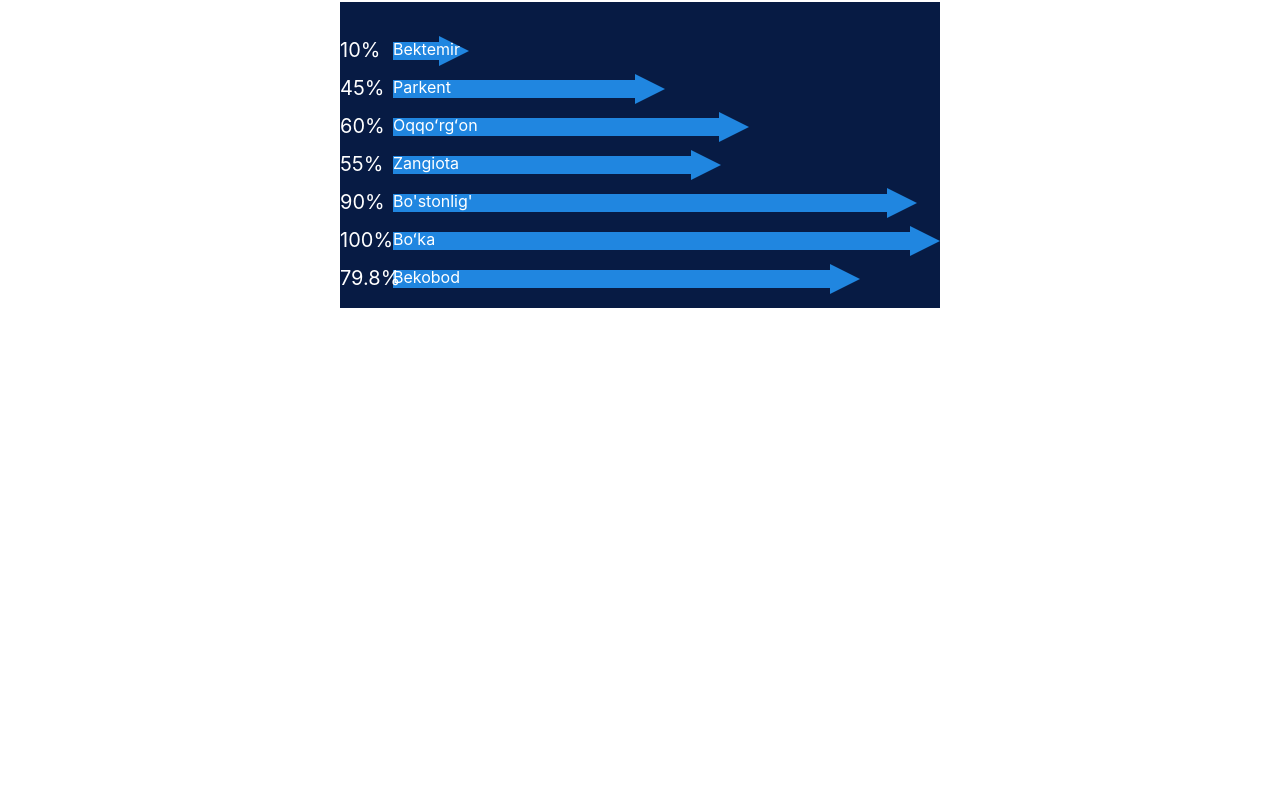
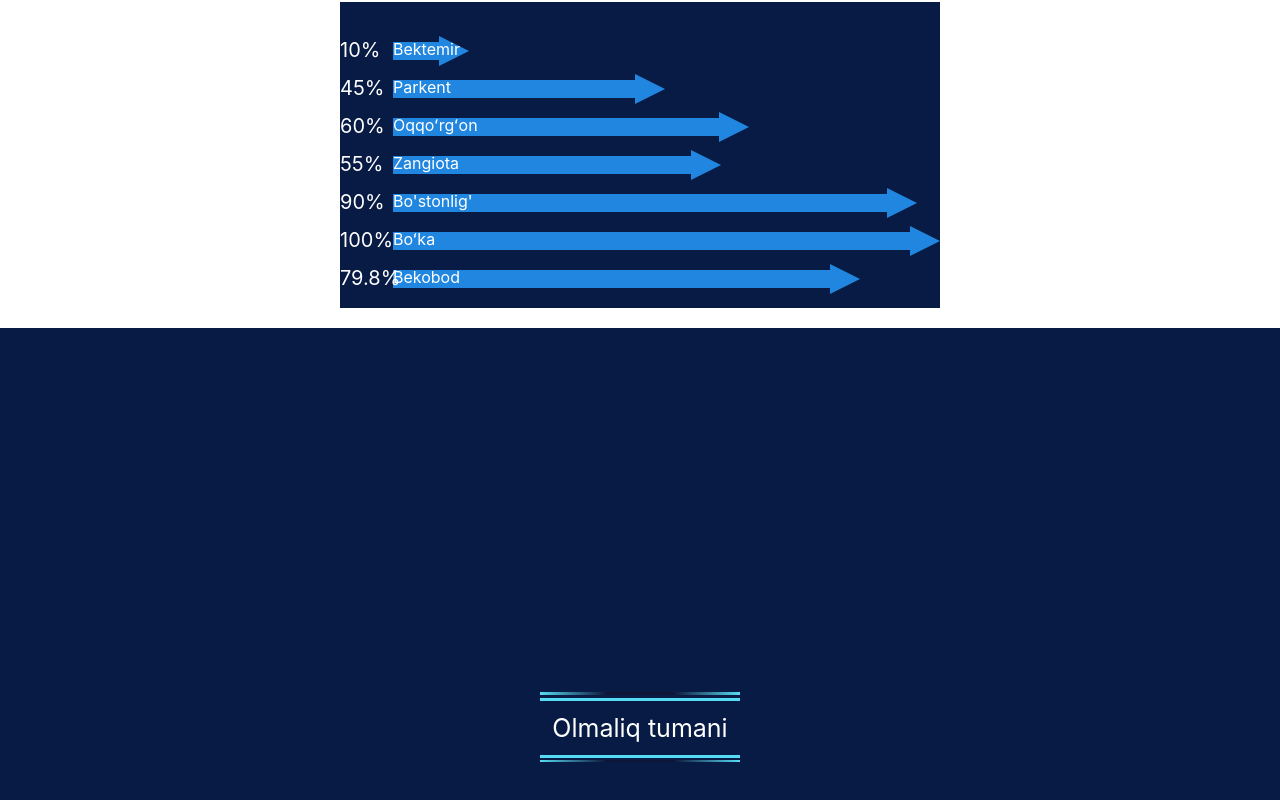
Before and after one commit to DiyorbekOrtiqov/buttom, a React (Create React App) app: page / in a window 1280 px wide. Shown: the part 1338-2138 px from the top of the page. Before the commit the page ends 1666 px from the top, so only its background shows below. Built offline with nearby package versions, Linux system fonts and the light colour scheme; a web font is replaced by a local one.

Commit message:
line bottom tugatildi

```diff
--- a/src/App.js
+++ b/src/App.js
@@ -2,6 +2,7 @@ import "./App.css";
 import Task1 from "./components/Task Azimjon aka/Task1";
 import NewChart from "./components/Nurilllo  aka/NewChart"
 import Data from "./components/Nurilllo  aka/Data";
+import Bottom from "./components/newTask/bottom"
 
 
 
@@ -10,6 +11,7 @@ function App() {
     <>
     <Task1/>
     <Data/>
+    <Bottom/>
     </>
   )
 }
--- a/src/components/Task Azimjon aka/main.css
+++ b/src/components/Task Azimjon aka/main.css
@@ -8,7 +8,6 @@
     background-color: #071b44;
     min-height: 100vh;
     display: flex;
-    flex-direction: column;
     align-items: center;
     justify-content: center;
 
--- /dev/null
+++ b/src/components/newTask/bottom.jsx
@@ -0,0 +1,14 @@
+import React from 'react'
+import "./main.css"
+
+function bottom() {
+  return (
+    <div className='body'>
+        <bottom className='Line_box'>
+           Olmaliq tumani
+        </bottom>
+    </div>
+  )
+}
+
+export default bottom
--- /dev/null
+++ b/src/components/newTask/main.css
@@ -0,0 +1,52 @@
+*{
+    padding: 0;
+    margin: 0;
+    box-sizing: border-box;
+}
+
+.body{
+
+    background-color: #071B44;
+    justify-content: center;
+    align-items: center;
+    display: flex;
+    min-height: 100vh;
+
+}
+
+.Line_box{
+    display: flex;
+    text-align: center;
+    justify-content: center;
+    align-items: center;
+    color: white;
+    font-size: 25px;
+    position: relative;
+    width: 200px;
+    height: 60px;
+    border-top-style: solid;
+    border-top-color:#55DBF3 ;
+    border-bottom-style: solid;
+    border-bottom-color: #55DBF3;
+}
+
+.Line_box::before{
+    content: "";
+    inset: -7px;
+    width: 200px;
+    margin-left: 7px;
+    top: 59px;
+    position: absolute;
+    background: linear-gradient(90deg, #55DBF3, #0e1538,#0e1538,#55DBF3);
+}
+.Line_box::after{
+    content: "";
+    inset: -9px;
+    position: absolute;
+    padding: px;
+    width: 200px;
+    margin-left: 9px;
+    margin-bottom: 69px;
+    background: linear-gradient(90deg, #55DBF3, #0e1538,#0e1538,#55DBF3);
+
+}
```
